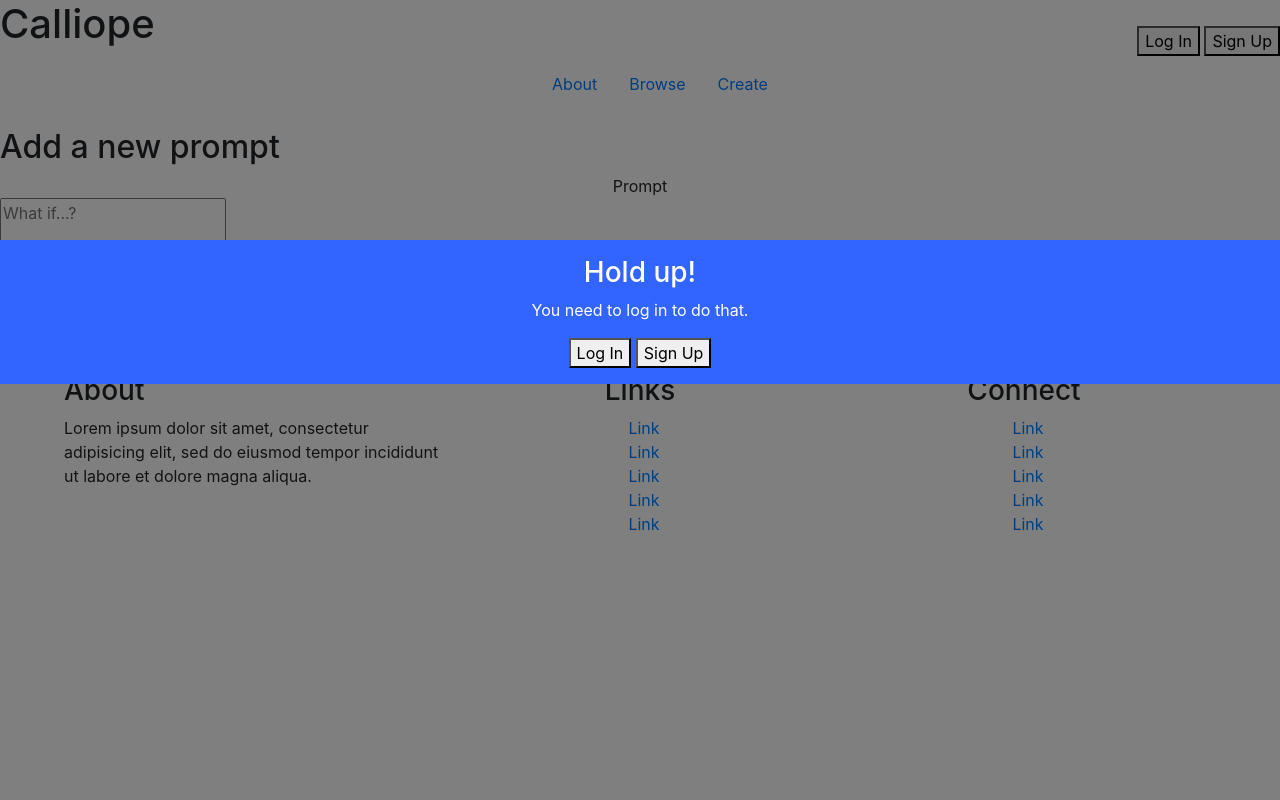
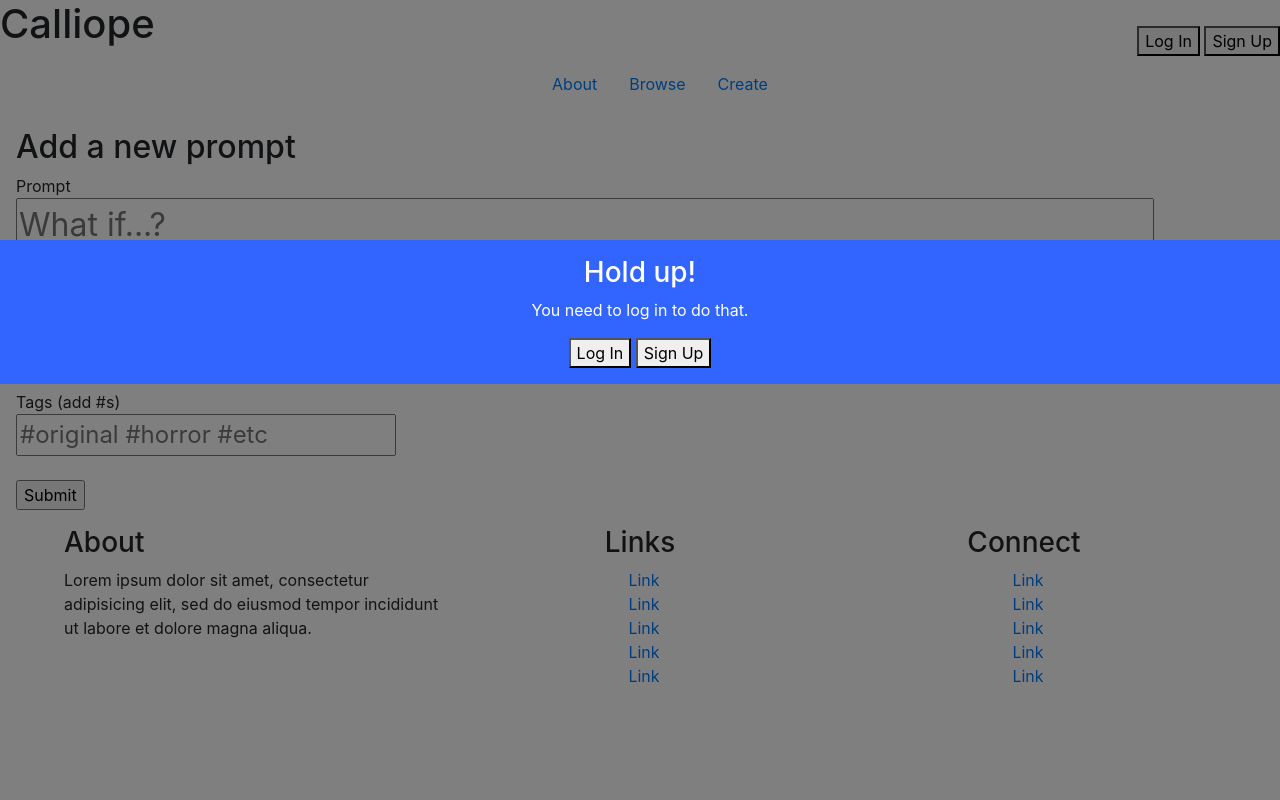
Before and after one commit to alyssamonera/project-2, a Node server app: page /prompts/new in a window 1280 px wide. Run offline with Node 20, Linux system fonts and the light colour scheme; some libraries are stand-ins or nearby versions.

Commit message:
basic styling for the new prompts page

```diff
--- a/public/css/master.css
+++ b/public/css/master.css
@@ -30,27 +30,6 @@ main{
   text-align: center;
 }
 
-/* MODAL */
-
-.my-modal{
-  position: fixed;
-  top: 0;
-  left: 0;
-  height: 100%;
-  width: 100%;
-  z-index: 1;
-  overflow: auto;
-  background-color: rgba(0,0,0,0.5);
-}
-
-.my-modal-textbox{
-  background-color: var(--bright-blue);
-  color: white;
-  text-align: center;
-  padding: 1em;
-  margin: 15em auto;
-}
-
 /* FORM */
 
 form{
--- /dev/null
+++ b/public/css/prompts.css
@@ -0,0 +1,49 @@
+/* MAIN */
+
+.new-prompt{
+  margin-left: 1em;
+}
+
+label{
+  text-align: left;
+}
+
+input[type=text]{
+  display: inline;
+  text-align: left;
+  font-size: 1.5em;
+}
+
+input[type=submit]{
+  margin: 0;
+  margin-bottom: 1em;
+}
+
+textarea{
+  display: block;
+  font-size: 2em;
+  height: 20vh;
+  width: 90%;
+  margin-bottom: 1em;
+}
+
+/* MODAL */
+
+.my-modal{
+  position: fixed;
+  top: 0;
+  left: 0;
+  height: 100%;
+  width: 100%;
+  z-index: 1;
+  overflow: auto;
+  background-color: rgba(0,0,0,0.5);
+}
+
+.my-modal-textbox{
+  background-color: var(--bright-blue);
+  color: white;
+  text-align: center;
+  padding: 1em;
+  margin: 15em auto;
+}
--- a/views/prompts/new.ejs
+++ b/views/prompts/new.ejs
@@ -2,6 +2,7 @@
 <html lang="en" dir="ltr">
   <head>
     <% include ../partials/head.ejs %>
+    <link rel="stylesheet" href="/css/prompts.css">
   </head>
   <body>
 
```
